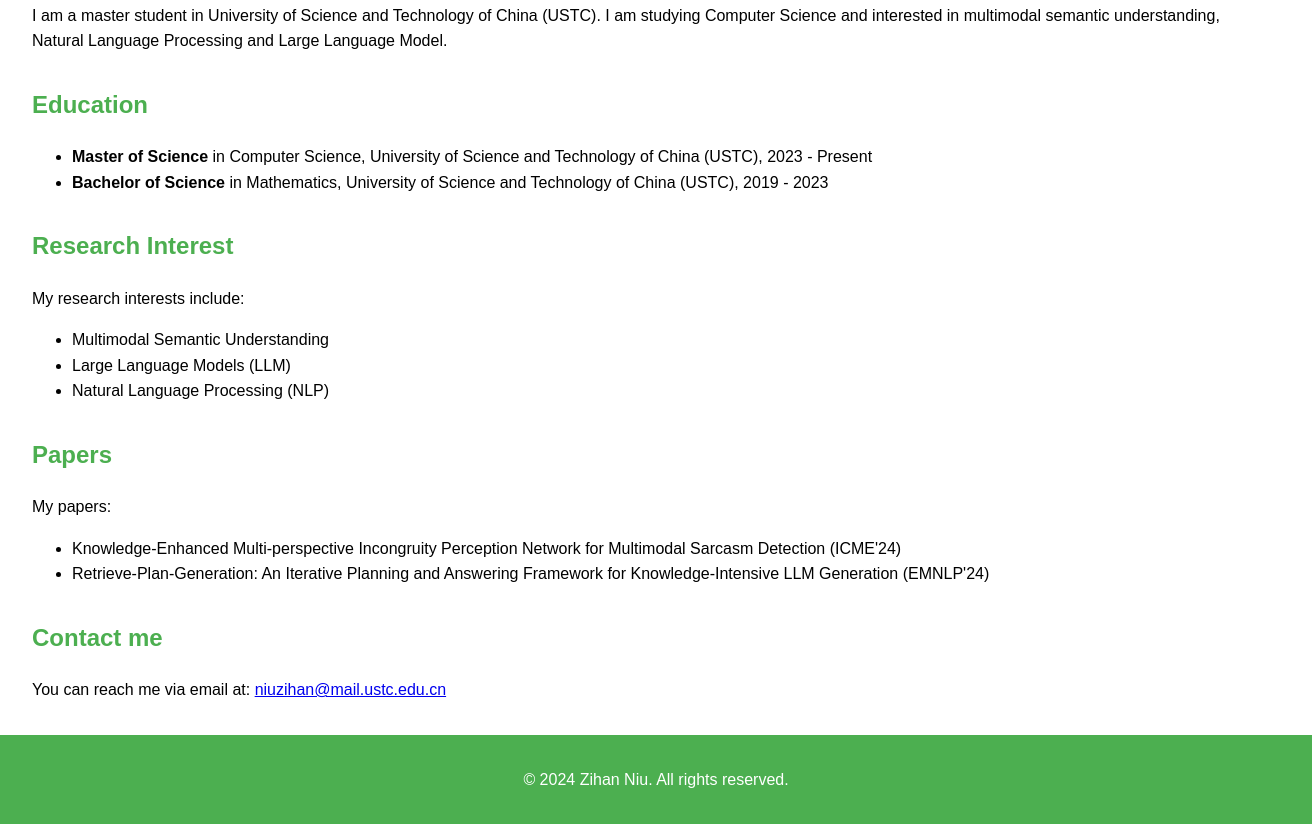
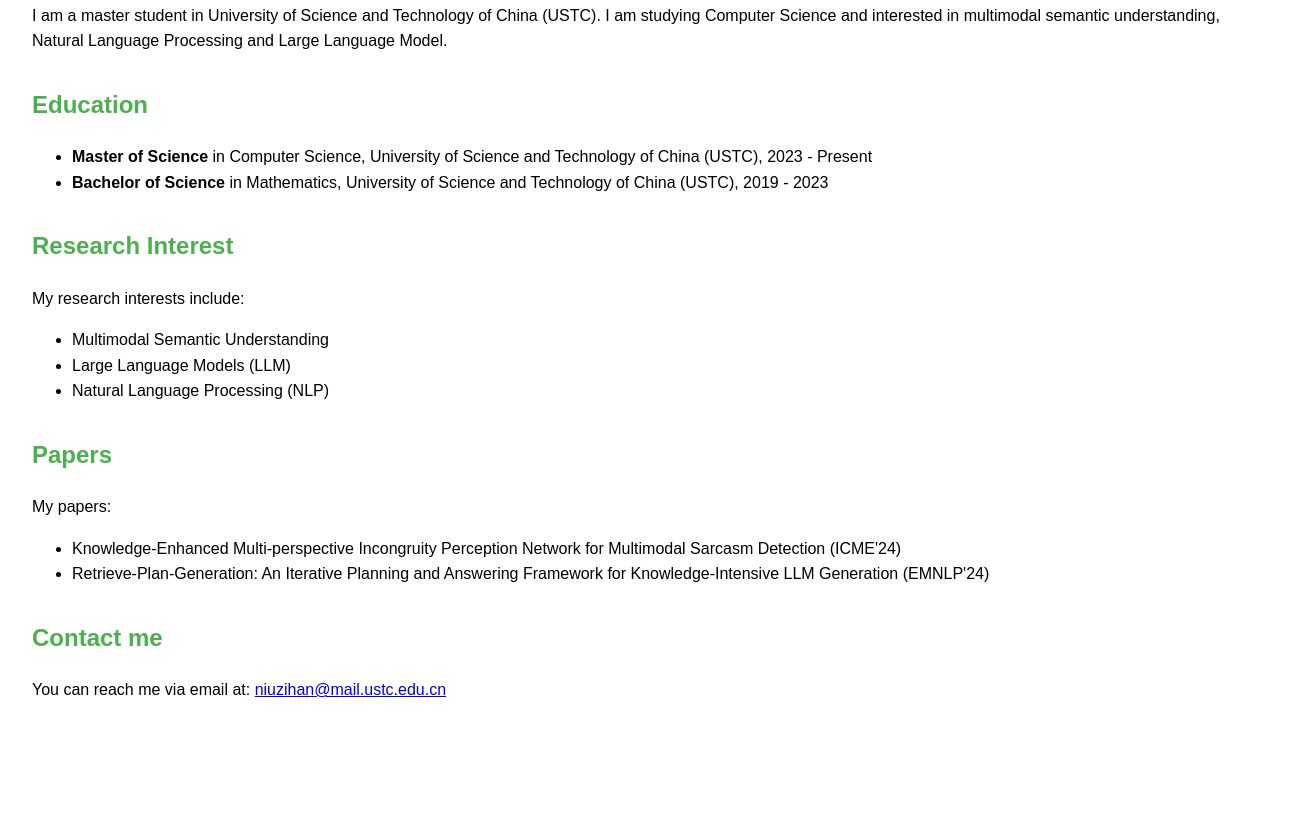
Before and after one commit to niuzhustc/niuzhustc.github.io, a plain HTML site: page index.html in a window 1280 px wide. Shown: the part 297-1121 px from the top of the page, 1312 px wide, since content can reach past the window. After the commit the page ends 1032 px from the top, so only its background shows below. Drawn offline with Linux system fonts and the light colour scheme.

Commit message:
Update index.html

```diff
--- a/index.html
+++ b/index.html
@@ -94,9 +94,5 @@
         <h2>Contact me</h2>
         <p>You can reach me via email at: <a href="mailto:niuzihan@mail.ustc.edu.cn">niuzihan@mail.ustc.edu.cn</a></p>
     </section>
-
-    <footer>
-        <p>&copy; 2024 Zihan Niu. All rights reserved.</p>
-    </footer>
 </body>
 </html>
```
